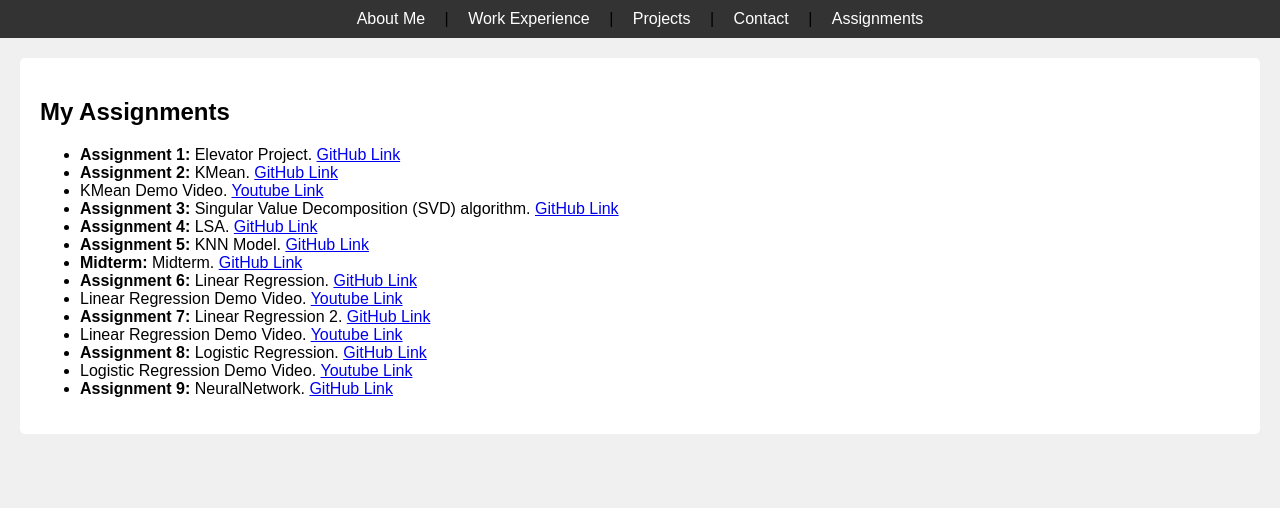
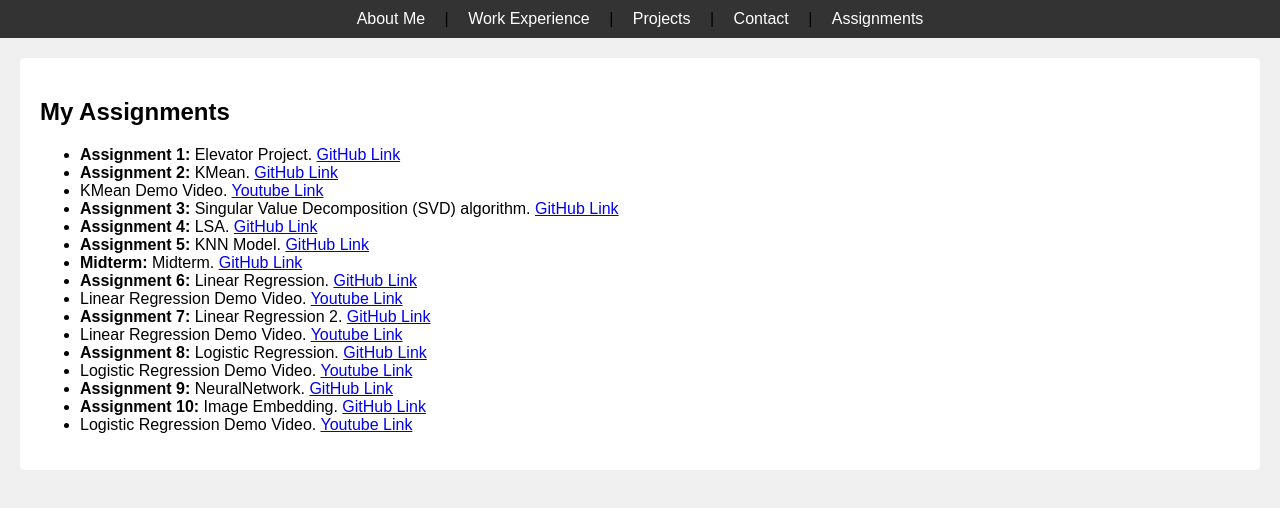
Before and after one commit to JWang2033/JWang2033.github.io, a plain HTML site: page assignments.html in a window 1280 px wide. Drawn offline with Linux system fonts and the light colour scheme.

Commit message:
Update assignments.html

```diff
--- a/assignments.html
+++ b/assignments.html
@@ -33,6 +33,8 @@
             <li><strong>Assignment 8:</strong> Logistic Regression. <a href="https://github.com/JWang2033/YizhouWang-assignment-8">GitHub Link</a></li>
             <li> Logistic Regression Demo Video. <a href="https://youtu.be/OLJdd1FfhsU">Youtube Link</a></li>
             <li><strong>Assignment 9:</strong> NeuralNetwork. <a href="https://github.com/JWang2033/YizhouWang-assignment-9">GitHub Link</a></li>
+            <li><strong>Assignment 10:</strong> Image Embedding. <a href="https://github.com/JWang2033/YizhouWang-assignment-10">GitHub Link</a></li>
+            <li> Logistic Regression Demo Video. <a href="https://youtu.be/UqTvZjhhASk">Youtube Link</a></li>
         </ul>
     </section>
 </body>
```
